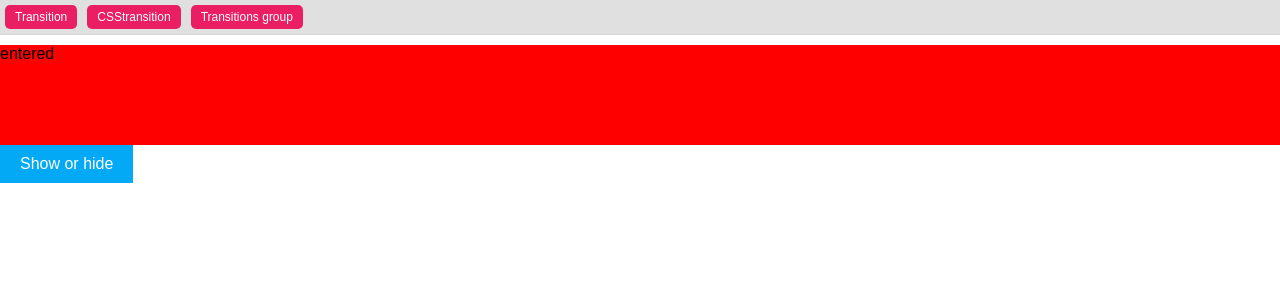
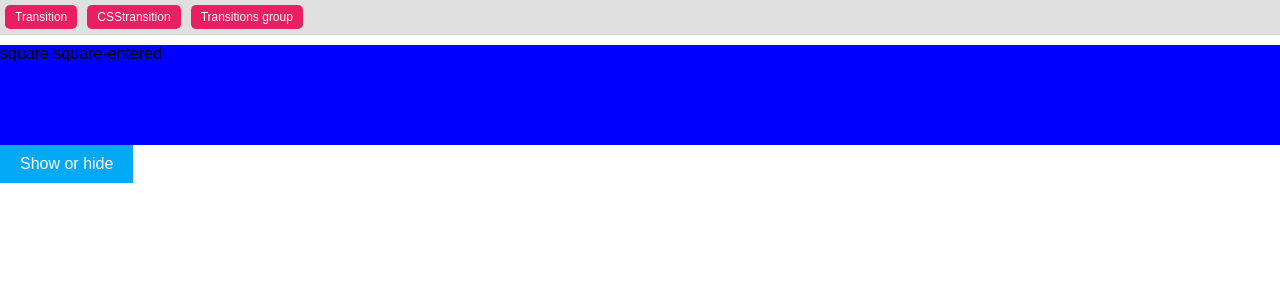
Before and after one commit to lx-kish/03_transitions, a React (Create React App) app: page /transition in a window 1280 px wide. Shown: the top 300 px of the page. Built offline with nearby package versions, Linux system fonts and the light colour scheme.

Commit message:
37 More on transition

```diff
--- a/src/components/Transition.js
+++ b/src/components/Transition.js
@@ -20,19 +20,25 @@ class TransitionComp extends Component{
             <div>
                 <Transition
                     in={this.state.show}
-                    timeout={2000}
+                    timeout={{
+                        enter:2000,
+                        exit:50
+                    }}
 
-                    mountOnEnter
-                    mountOnExit
+                    enter={true}
+                    exit={true}
+
+                    onEnter={ (node) => {
+                        console.log('Enter')
+                    }}
+
+                    onExit={ (node) =>{
+                        console.log('Exit')
+                    }}
                 >
                     { state =>
-                        <div style={{
-                            background:'red',
-                            height:'100px',
-                            transition:'all 2s',
-                            opacity: state === 'exiting' || state === 'exited' ? 0 : 1
-                        }}>
-                            { state }
+                        <div className={`square square-${state}`}>
+                            { `square square-${state}` }
                         </div>
                     }
                 </Transition>
--- a/src/css/App.css
+++ b/src/css/App.css
@@ -73,7 +73,30 @@
 /*=======================================
             TRANSITIONS BASIC
 ========================================*/
+.square {
+  background: red;
+  height:100px;
+  opasity:1;
+  transition: all 2s ease;
+}
 
+.square.square-entering {
+  opacity: 1;
+  transform: translateX(0%);
+}
+
+.square.square-entered {
+  background: blue;
+}
+
+.square.square-exiting {
+  background: green;
+}
+
+.square.square-exited {
+  opacity: 0;
+  transform: translateX(-100%);
+}
 /*=======================================
                 CSSTRANSITIONS
 ========================================*/
```
